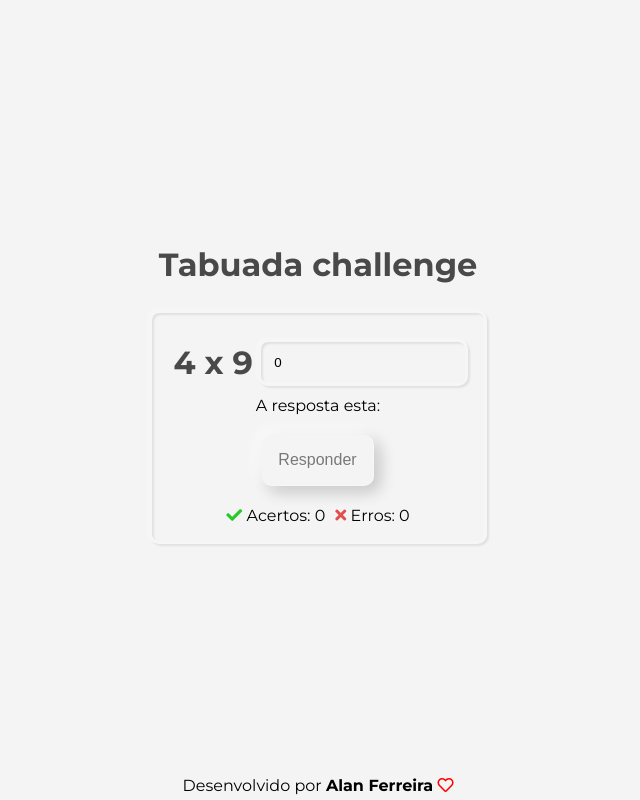
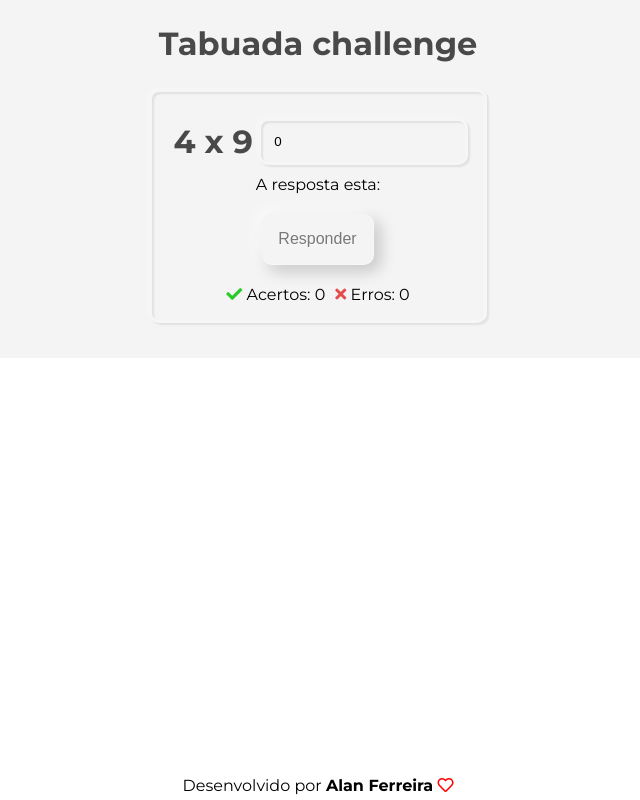
Before and after one commit to alalan55/Tabuada-Challenge, a Vue app: page / in a window 1280 px wide. Shown: the whole page, without its empty margins (322-962 px from the left). Built offline with nearby package versions, Linux system fonts and the light colour scheme.

Commit message:
Tabuada Chalenge V1.1

```diff
--- a/src/components/Card.vue
+++ b/src/components/Card.vue
@@ -78,12 +78,12 @@ export default {
 </script>
 
 <style lang="css" scoped>
-.container {
+.container{
   background-color: rgb(151 151 151 / 10%);
   display: flex;
   align-items: center;
   justify-content: center;
-  height: 100vh;
+  height: auto;
   padding: 1.5em;
   flex-direction: column;
   position: relative;
--- a/src/components/Footer.vue
+++ b/src/components/Footer.vue
@@ -1,6 +1,6 @@
 <template>
   <footer>
-      <span>Desenvolvido por <a href="">Alan Ferreira</a> <i class="far fa-heart"></i></span>
+      <span>Desenvolvido por <a href="https://github.com/alalan55/Tabuada-Challenge">Alan Ferreira</a> <i class="far fa-heart"></i></span>
   </footer>
 </template>
 
```
